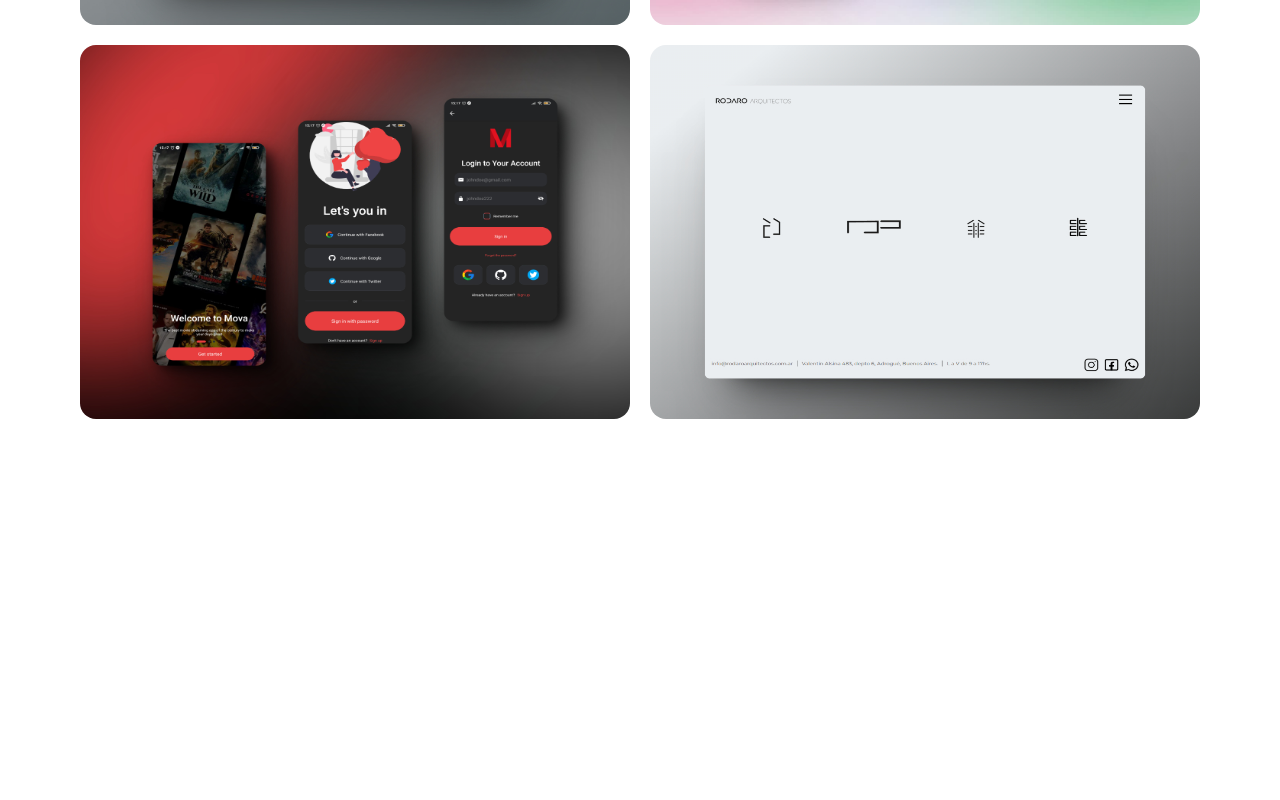
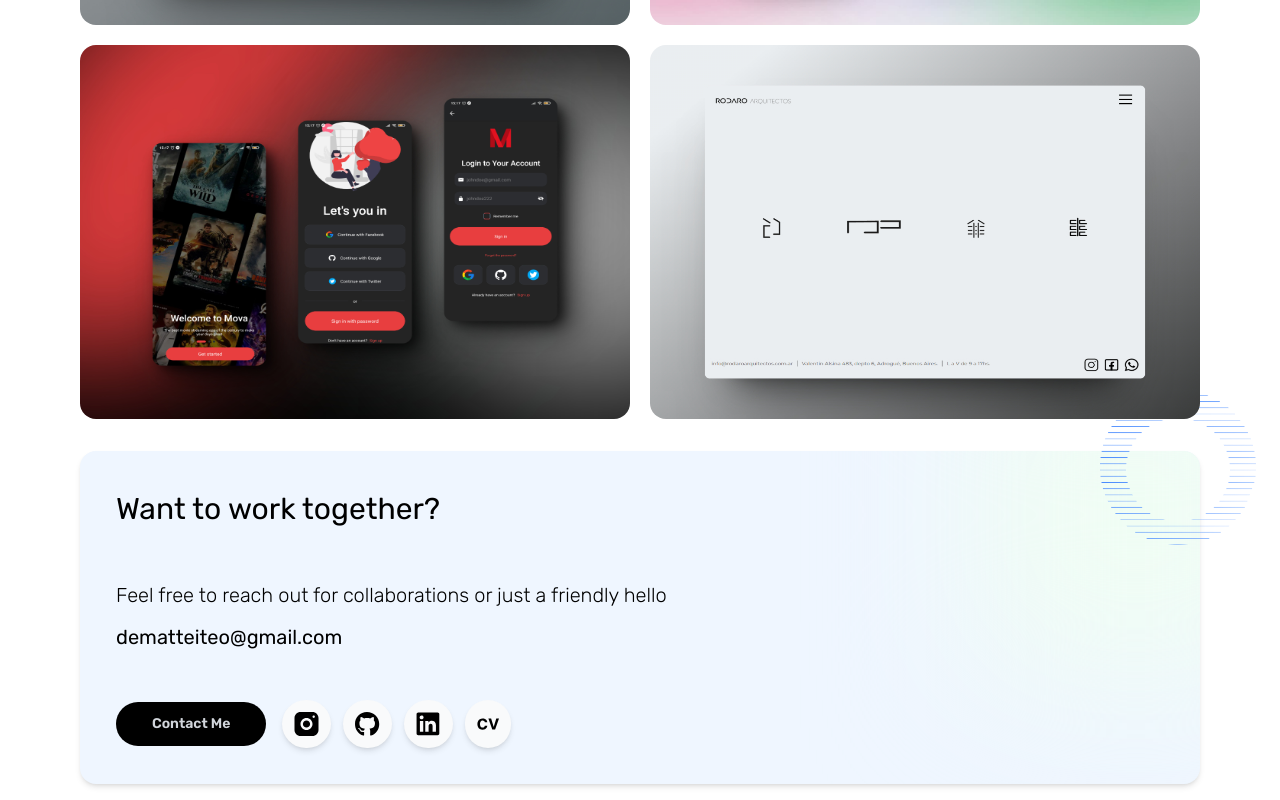
Before and after one commit to demattei-teo/portfolio-next, a Next.js app: page /en in a window 1280 px wide. Shown: the part 780-1580 px from the top of the page. Before the commit the page ends 1215 px from the top, so only its background shows below. Built offline with nearby package versions, Linux system fonts and the light colour scheme; a web font is replaced by a local one.

Commit message:
feat(ui): add contact section

```diff
--- a/src/app/[language]/page.tsx
+++ b/src/app/[language]/page.tsx
@@ -1,4 +1,4 @@
-import { Header, Hero, Portfolio, PortfolioCard } from '@/components'
+import { Footer, Header, Hero, Portfolio, PortfolioCard } from '@/components'
 import { getDictionary } from '@/get-dictionary'
 import { Locale } from '@/i18n-config'
 export default async function Home({ params: { language } }: { params: { language: Locale } }) {
@@ -16,6 +16,7 @@ export default async function Home({ params: { language } }: { params: { languag
           <PortfolioCard srcImg='/assets/mockups/rodaroArquitectos.jpg' srcLink='#' altImg='rodaro arquitectos mockup' />
         </Portfolio>
       </main>
+      <Footer />
     </>
   )
 }
--- a/src/components/cards/InfoCard.tsx
+++ b/src/components/cards/InfoCard.tsx
@@ -1,35 +1,27 @@
+import clsx from 'clsx'
 import Link from 'next/link'
 import { IconCV, IconGitHub, IconInstagram, IconLinkedin } from '..'
+
 interface Props {
+  mode: 'hero' | 'footer'
   title_h1?: string
   title_span?: string
   description: string
+  email?: string
 }
-function InfoCard({ title_h1, title_span, description }: Props) {
-  const SocialNetworks = [
-    {
-      icon: <IconInstagram />,
-      url: ''
-    },
-    {
-      icon: <IconGitHub />,
-      url: ''
-    },
-    {
-      icon: <IconLinkedin />,
-      url: ''
-    },
-    {
-      icon: <IconCV />,
-      url: ''
-    }
-  ]
+function InfoCard({ title_h1, title_span, description, mode, email }: Props) {
+  const styles = {
+    wrapper: clsx('h-full p-4 sm:p-9 grid gap-8 md:gap-12 relative shadow-md bg-blue-50 overflow-hidden rounded-2xl', mode === 'hero' && ' sm:col-start-1 sm:col-end-3 sm:row-start-1 ', mode === 'footer' && 'col-span-full')
+  }
   return (
-    <article className='h-full sm:col-start-1 sm:col-end-3 sm:row-start-1  p-4 sm:p-9 grid gap-8 md:gap-12 relative shadow-md bg-blue-50 overflow-hidden rounded-2xl'>
+    <article className={styles.wrapper}>
       <div className='absolute bg-green-50 blur-[80px] -top-24 w-80 h-80 -right-24 ' />
       {title_h1 && <h1 className='z-10 text-xl'>{title_h1}</h1>}
-      {title_span && <span className='z-10'>{title_span}</span>}
-      <p className='z-10 font-light text-ms'>{description}</p>
+      {title_span && <span className='z-10 text-xl'>{title_span}</span>}
+      <div className='z-10 flex flex-col gap-3'>
+        <p className='font-light text-ms'>{description}</p>
+        {email && <p className='text-ms'>{email}</p>}
+      </div>
       <div className='flex flex-col md:flex-row gap-4 z-10'>
         <Link className='px-9 py-3 bg-black self-start md:self-center text-gray-300 text-sm font-semibold justify-self-start rounded-3xl hover:text-white transition-colors duration-500' href='#'>
           Contact Me
--- a/src/components/cards/PortfolioCard.tsx
+++ b/src/components/cards/PortfolioCard.tsx
@@ -10,7 +10,7 @@ interface Props {
 
 export default function PortfolioCard({ srcImg, altImg, srcLink }: Props) {
   return (
-    <Link href={srcLink} className='relative min-h-[350px] group'>
+    <Link href={srcLink} className='z-20 relative min-h-[350px] group'>
       <div
         className='absolute right-5 bottom-5 transition lg:opacity-0
        rounded-full shadow-sm lg:group-hover:opacity-100 z-20'
--- /dev/null
+++ b/src/components/footer/Footer.tsx
@@ -0,0 +1,13 @@
+import Image from 'next/image'
+import { InfoCard } from '..'
+
+function Footer() {
+  return (
+    <footer className='relative wrapper '>
+      <InfoCard mode='footer' email='dematteiteo@gmail.com' title_span='Want to work together?' description='Feel free to reach out for collaborations or just a friendly hello' />
+      <Image alt='shape' src='/assets/shapes/shape2.png' className='hidden z-10 absolute -right-10 -top-10 xl:block ' width={156} height={156} sizes='33vw' />
+    </footer>
+  )
+}
+
+export default Footer
--- a/src/components/hero/Hero.tsx
+++ b/src/components/hero/Hero.tsx
@@ -8,7 +8,7 @@ function Hero() {
       <div className='relative h-80 sm:col-start-3 sm:col-end-4 sm:h-full w-full'>
         <Image sizes='(max-width: 768px) 100vw, (max-width: 1200px) 50vw, 33vw' className='object-cover rounded-2xl shadow-sm' priority fill src={fotoCV} alt='Teo Demattei' />
       </div>
-      <InfoCard title_h1='Hola, Soy Teo Demattei' description='Soy desarrollador web frontend hace mas de dos años, tuve la oportunidade de trabajar en Nudebi y en No Country' />
+      <InfoCard mode='hero' title_h1='Hola, Soy Teo Demattei' description='Soy desarrollador web frontend hace mas de dos años, tuve la oportunidade de trabajar en Nudebi y en No Country' />
     </section>
   )
 }
--- a/src/components/index.ts
+++ b/src/components/index.ts
@@ -1,5 +1,6 @@
 export { default as InfoCard } from './cards/InfoCard'
 export { default as PortfolioCard } from './cards/PortfolioCard'
+export { default as Footer } from './footer/Footer'
 export { default as Hero } from './hero/Hero'
 export { default as IconCV } from './icons/IconCV'
 export { default as IconClose } from './icons/IconClose'
```
Also changed, not shown: public/assets/shapes/shape1.png, public/assets/shapes/shape2.png.
